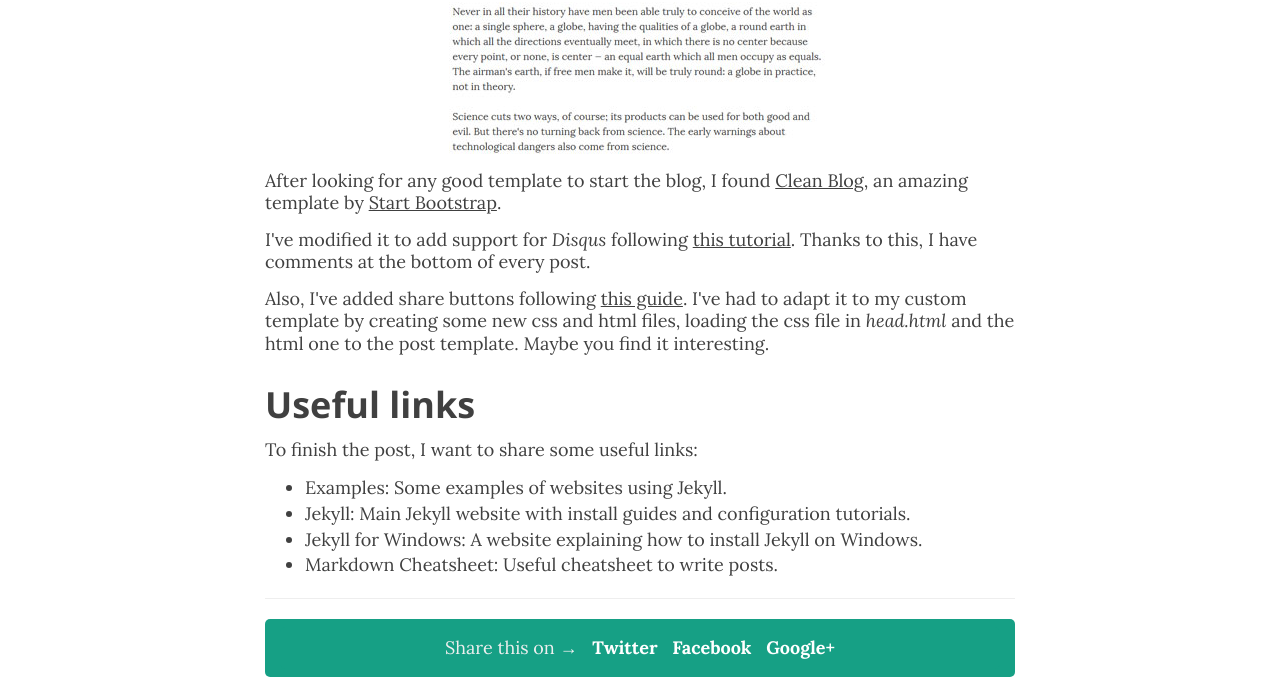
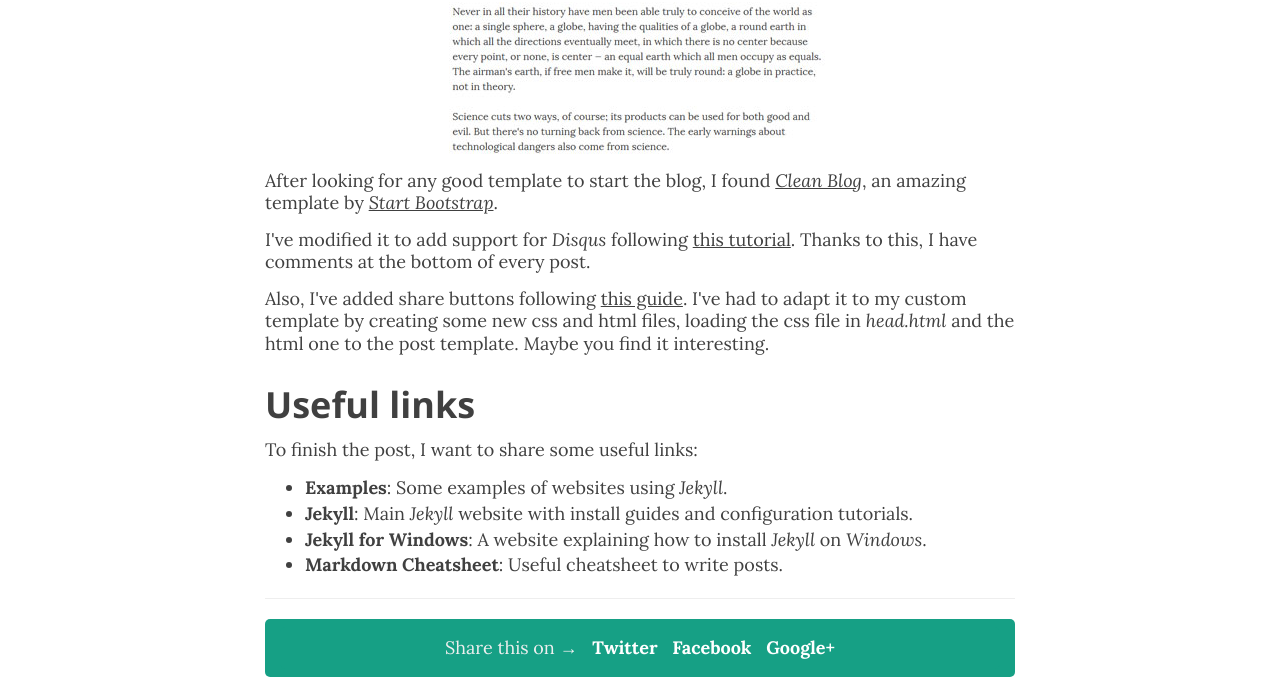
Before and after one commit to ru7dy/areidz.github.io, a Jekyll site: the page built from _posts/2015-04-17-installing-jekyll-github.markdown, in a window 1280 px wide. Shown: the part 1474-2153 px from the top of the page. Built offline with Jekyll 4.4.1, drawn with Linux system fonts in a browser that asks for light colours; nearby versions of some CDN libraries; comment, search, counter and statistics services are not loaded.

```diff
--- a/_posts/2015-04-17-installing-jekyll-github.markdown
+++ b/_posts/2015-04-17-installing-jekyll-github.markdown
@@ -25,7 +25,7 @@ header-img: "img/post-bg-00.jpg"
 
 <img src="{{ site.baseurl }}/img/included-img-00.jpg" alt="Clean Blog preview">
 
-<p>After looking for any good template to start the blog, I found <a href="http://startbootstrap.com/template-overviews/clean-blog/">Clean Blog</a>, an amazing template by <a href="http://startbootstrap.com/">Start Bootstrap</a>.</p>
+<p>After looking for any good template to start the blog, I found <i><a href="http://startbootstrap.com/template-overviews/clean-blog/">Clean Blog</a></i>, an amazing template by <i><a href="http://startbootstrap.com/">Start Bootstrap</a></i>.</p>
 
 <p>I've modified it to add support for <i>Disqus</i> following <a href="https://help.disqus.com/customer/portal/articles/472138-jekyll-installation-instructions">this tutorial</a>. Thanks to this, I have comments at the bottom of every post.</p>
 
@@ -36,8 +36,8 @@ header-img: "img/post-bg-00.jpg"
 <p>To finish the post, I want to share some useful links:</p>
 
 <ul>
-	<li><a href="https://github.com/jekyll/jekyll/wiki/Sites">Examples</a>: Some examples of websites using Jekyll.</li>
-	<li><a href="http://jekyllrb.com/">Jekyll</a>: Main Jekyll website with install guides and configuration tutorials.</li>
-	<li><a href="http://jekyll-windows.juthilo.com/">Jekyll for Windows</a>: A website explaining how to install Jekyll on Windows.</li>
-	<li><a href="https://github.com/adam-p/markdown-here/wiki/Markdown-Cheatsheet">Markdown Cheatsheet</a>: Useful cheatsheet to write posts.</li>
+	<li><b><a href="https://github.com/jekyll/jekyll/wiki/Sites">Examples</a></b>: Some examples of websites using <i>Jekyll</i>.</li>
+	<li><b><a href="http://jekyllrb.com/">Jekyll</a></b>: Main <i>Jekyll</i> website with install guides and configuration tutorials.</li>
+	<li><b><a href="http://jekyll-windows.juthilo.com/">Jekyll for Windows</a></b>: A website explaining how to install <i>Jekyll</i> on <i>Windows</i>.</li>
+	<li><b><a href="https://github.com/adam-p/markdown-here/wiki/Markdown-Cheatsheet">Markdown Cheatsheet</a></b>: Useful cheatsheet to write posts.</li>
 </ul>
--- a/css/share-page.css
+++ b/css/share-page.css
@@ -4,7 +4,7 @@
     color: #efefef;
     padding: 8px 15px;
     border-radius: 5px;
-    margin: 1.5 * $spacing-unit 0;
+    margin: 1.5 * 10 0;
 
     a {
         font-weight: 700;
```
Also changed, not shown: favicon.ico (added).
